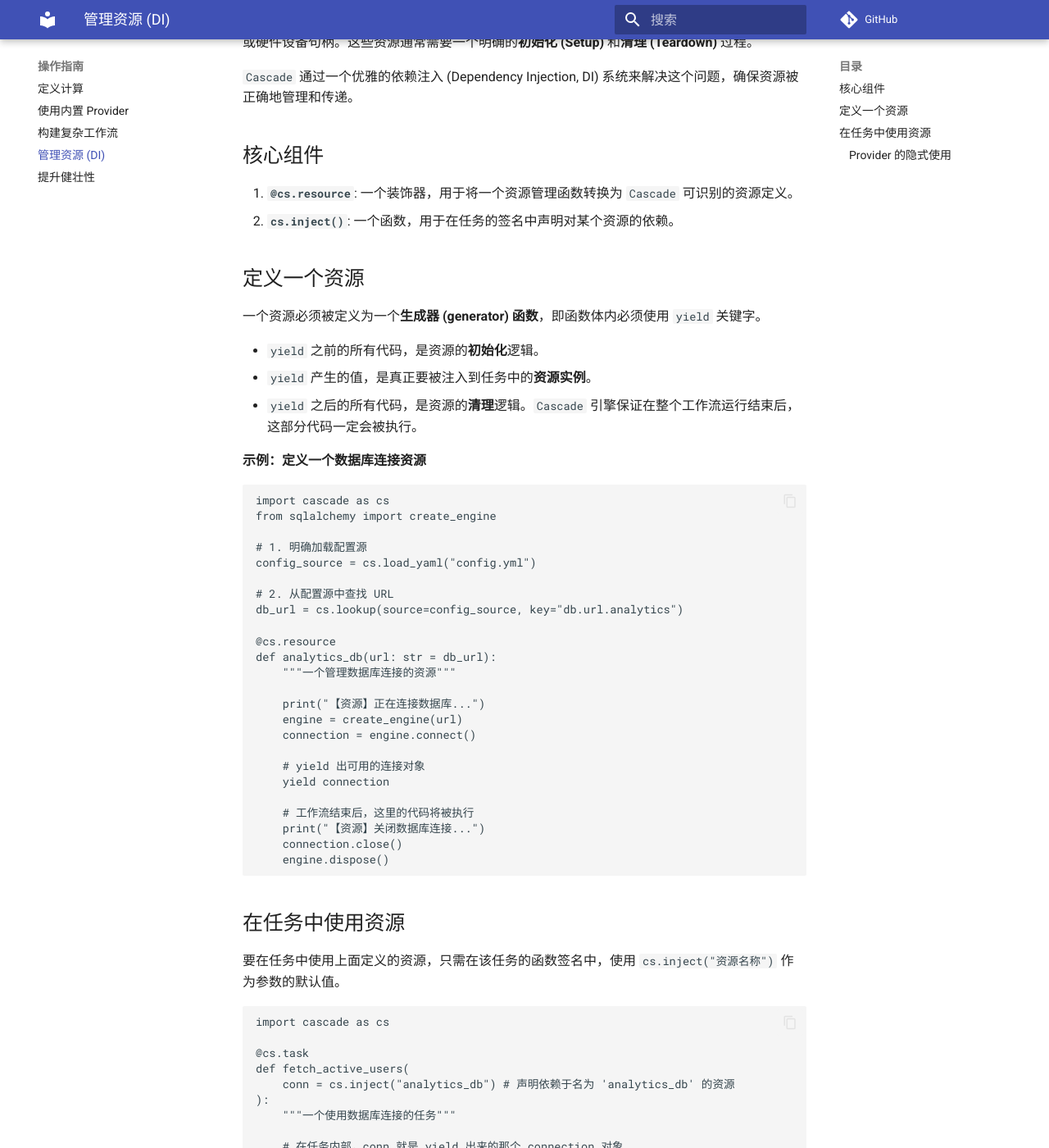
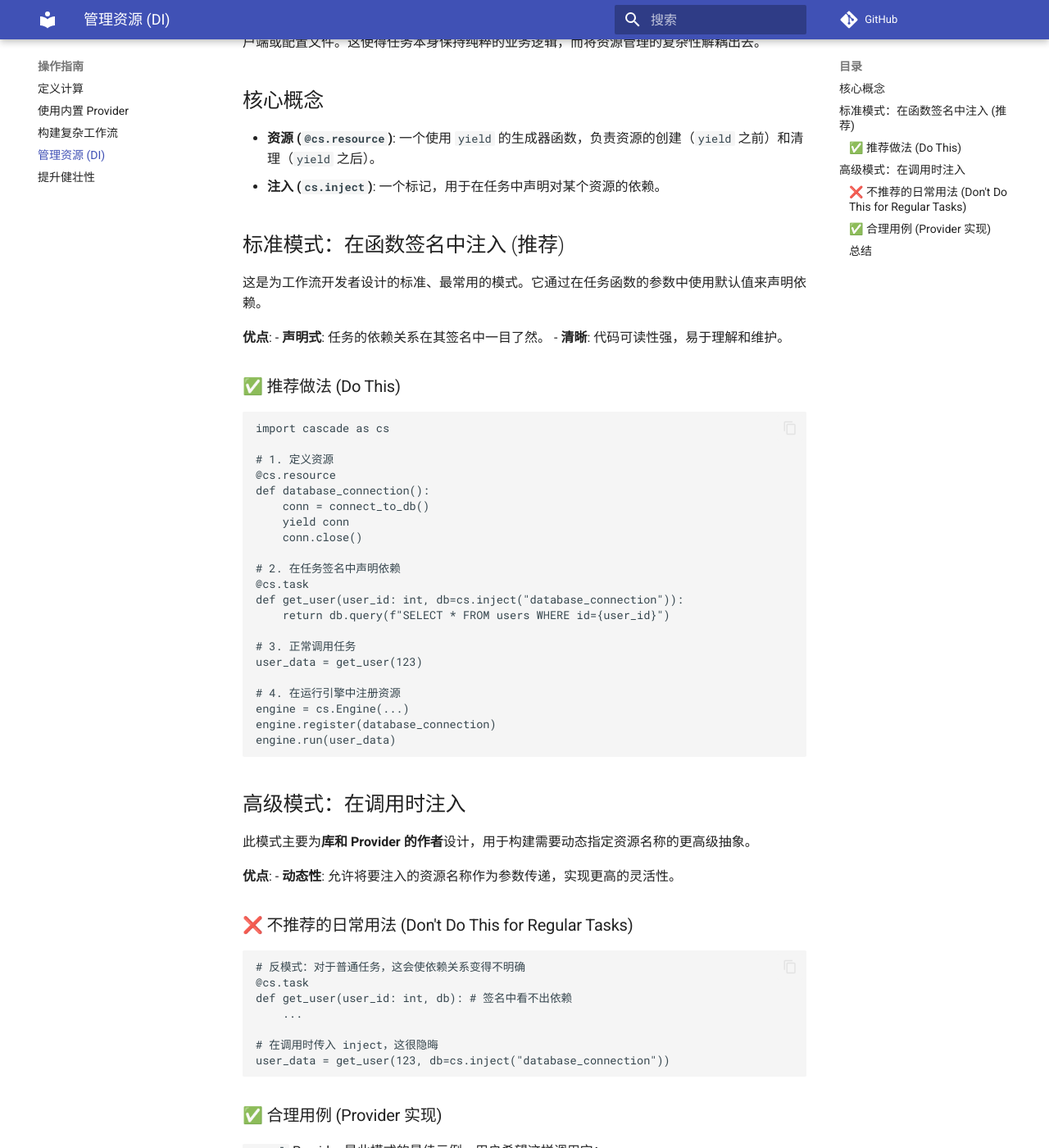
Before and after one commit to doucx/Cascade, an MkDocs documentation site: the page built from docs/how-to-guides/dependency-injection.md, in a window 1280 px wide and 1400 px high, scrolled down 214 px. Shown: the whole window at 82% size. Built offline with MkDocs 1.6.1 and Material for MkDocs 9.7.7, drawn with Linux system fonts in a browser that asks for light colours; comment, search, counter and statistics services are not loaded; some of the changed text lies outside the part shown.

Commit message:
feat(dx): implement Layer 1 of Developer Experience roadmap
This major update refines the core APIs and runtime behaviors to ensure
consistency, predictability, and better developer experience.

Key Improvements:
1.  **Enhanced `.map()` Policies**:
    - `MappedLazyResult` now supports `.with_retry()`, `.with_cache()`, and `.with_constraints()`.
    - Engine automatically propagates these policies from the map node to all dynamically generated sub-tasks.
2.  **Unified Provider API**:
    - Upgraded `ProviderRegistry` to support nested namespaces (e.g., `cs.read.text`).
    - Introduced atomic IO providers: `read.text`, `read.bytes`, `write.text`, `write.bytes`, and `fs.exists`.
    - Removed the legacy and inconsistent `cs.file()` API.
3.  **Refined Control Flow**:
    - Verified and documented 'Cascading Skip' logic where skipped upstreams lead to downstream skipping with clear reasons.
    - Improved `TaskSkipped` event with semantic reason IDs.
4.  **Observability & Documentation**:
    - Enhanced `cs.visualize()` to distinctively style data, condition, and constraint edges.
    - Added comprehensive documentation on Control vs Data Flow and Dependency Injection patterns.

This completes the Layer 1 foundation, setting the stage for more advanced
workflow features.

````diff
--- a/docs/how-to-guides/dependency-injection.md
+++ b/docs/how-to-guides/dependency-injection.md
@@ -1,84 +1,89 @@
-# 操作指南：管理资源 (DI)
+# 操作指南：依赖注入
 
-在真实世界的自动化工作流中，许多任务都依赖于外部资源，例如数据库连接、HTTP 会话客户端或硬件设备句柄。这些资源通常需要一个明确的**初始化 (Setup)** 和**清理 (Teardown)** 过程。
+Cascade 的依赖注入 (DI) 系统允许你的任务在运行时自动获取共享资源，如数据库连接、API 客户端或配置文件。这使得任务本身保持纯粹的业务逻辑，而将资源管理的复杂性解耦出去。
 
-`Cascade` 通过一个优雅的依赖注入 (Dependency Injection, DI) 系统来解决这个问题，确保资源被正确地管理和传递。
+## 核心概念
 
-## 核心组件
+-   **资源 (`@cs.resource`)**: 一个使用 `yield` 的生成器函数，负责资源的创建（`yield` 之前）和清理（`yield` 之后）。
+-   **注入 (`cs.inject`)**: 一个标记，用于在任务中声明对某个资源的依赖。
 
-1.  **`@cs.resource`**: 一个装饰器，用于将一个资源管理函数转换为 `Cascade` 可识别的资源定义。
-2.  **`cs.inject()`**: 一个函数，用于在任务的签名中声明对某个资源的依赖。
+## 标准模式：在函数签名中注入 (推荐)
 
-## 定义一个资源
+这是为工作流开发者设计的标准、最常用的模式。它通过在任务函数的参数中使用默认值来声明依赖。
 
-一个资源必须被定义为一个**生成器 (generator) 函数**，即函数体内必须使用 `yield` 关键字。
+**优点**:
+-   **声明式**: 任务的依赖关系在其签名中一目了然。
+-   **清晰**: 代码可读性强，易于理解和维护。
 
-*   `yield` 之前的所有代码，是资源的**初始化**逻辑。
-*   `yield` 产生的值，是真正要被注入到任务中的**资源实例**。
-*   `yield` 之后的所有代码，是资源的**清理**逻辑。`Cascade` 引擎保证在整个工作流运行结束后，这部分代码一定会被执行。
-
-**示例：定义一个数据库连接资源**
-
-```python
-import cascade as cs
-from sqlalchemy import create_engine
-
-# 1. 明确加载配置源
-config_source = cs.load_yaml("config.yml")
-
-# 2. 从配置源中查找 URL
-db_url = cs.lookup(source=config_source, key="db.url.analytics")
-
-@cs.resource
-def analytics_db(url: str = db_url):
-    """一个管理数据库连接的资源"""
-
-    print("【资源】正在连接数据库...")
-    engine = create_engine(url)
-    connection = engine.connect()
-
-    # yield 出可用的连接对象
-    yield connection
-
-    # 工作流结束后，这里的代码将被执行
-    print("【资源】关闭数据库连接...")
-    connection.close()
-    engine.dispose()
-```
-
-## 在任务中使用资源
-
-要在任务中使用上面定义的资源，只需在该任务的函数签名中，使用 `cs.inject("资源名称")` 作为参数的默认值。
+### ✅ 推荐做法 (Do This)
 
 ```python
 import cascade as cs
 
+# 1. 定义资源
+@cs.resource
+def database_connection():
+    conn = connect_to_db()
+    yield conn
+    conn.close()
+
+# 2. 在任务签名中声明依赖
 @cs.task
-def fetch_active_users(
-    conn = cs.inject("analytics_db") # 声明依赖于名为 'analytics_db' 的资源
-):
-    """一个使用数据库连接的任务"""
+def get_user(user_id: int, db=cs.inject("database_connection")):
+    return db.query(f"SELECT * FROM users WHERE id={user_id}")
 
-    # 在任务内部，conn 就是 yield 出来的那个 connection 对象
-    result = conn.execute("SELECT * FROM users WHERE status = 'active'")
-    return result.fetchall()
+# 3. 正常调用任务
+user_data = get_user(123)
 
-# 当你运行这个任务时，Cascade 引擎会自动：
-# 1. 发现 fetch_active_users 依赖于 analytics_db。
-# 2. 找到 analytics_db 资源，并执行其初始化逻辑。
-# 3. 将 yield 的值注入到 fetch_active_users 的 conn 参数中。
-# 4. 执行任务。
-# 5. 在整个工作流结束后，执行 analytics_db 的清理逻辑。
-final_result = fetch_active_users()
+# 4. 在运行引擎中注册资源
+engine = cs.Engine(...)
+engine.register(database_connection)
+engine.run(user_data)
 ```
 
-### Provider 的隐式使用
+## 高级模式：在调用时注入
 
-`Cascade` 的一些内置 Provider（如 `cs.sql`）也隐式地使用了这个资源系统。
+此模式主要为**库和 Provider 的作者**设计，用于构建需要动态指定资源名称的更高级抽象。
+
+**优点**:
+-   **动态性**: 允许将要注入的资源名称作为参数传递，实现更高的灵活性。
+
+### ❌ 不推荐的日常用法 (Don't Do This for Regular Tasks)
 
 ```python
-# 这行代码等效于在内部执行了 cs.inject("analytics_db")
-users = cs.sql("SELECT ...", db="analytics_db")
+# 反模式：对于普通任务，这会使依赖关系变得不明确
+@cs.task
+def get_user(user_id: int, db): # 签名中看不出依赖
+    ...
+
+# 在调用时传入 inject，这很隐晦
+user_data = get_user(123, db=cs.inject("database_connection"))
 ```
 
-通过这种方式，`Cascade` 将业务逻辑（`fetch_active_users`）与资源管理的复杂性完全解耦，使你的代码更清晰、更易于测试。
+### ✅ 合理用例 (Provider 实现)
+
+`cs.sql` Provider 是此模式的最佳示例。用户希望这样调用它：
+
+`users = cs.sql("SELECT ...", db="analytics_db")`
+
+为了实现这一点，`cs.sql` 内部的实现就需要使用“调用时注入”：
+
+```python
+# cascade/providers/sql.py (简化版)
+
+def _sql_factory(query: str, db: str):
+    """这是用户调用的 cs.sql()"""
+    # 这里，'db' 的值 (如 "analytics_db") 是动态的。
+    # 我们必须在调用时创建一个 Inject 对象。
+    return _sql_task(query=query, conn=cs.inject(db))
+
+@cs.task
+def _sql_task(query: str, conn: Any):
+    """这是实际执行的内部任务"""
+    return conn.execute(query)
+```
+
+### 总结
+
+-   **作为工作流开发者**，请**始终**使用**函数签名注入**模式。
+-   **作为 Provider 或库开发者**，当你需要构建一个能处理动态资源目标的抽象时，**调用时注入**是一个强大而必要的工具。
--- a/pyproject.toml
+++ b/pyproject.toml
@@ -55,9 +55,13 @@
 template = "cascade.providers.template:TemplateProvider"
 http = "cascade.providers.http:HttpProvider"
 sql = "cascade.providers.sql:SqlProvider"
-file = "cascade.providers.file:FileProvider"
 load_yaml = "cascade.providers.config:YamlLoaderProvider"
 lookup = "cascade.providers.config:LookupProvider"
+"read.text" = "cascade.providers.io:ReadTextProvider"
+"read.bytes" = "cascade.providers.io:ReadBytesProvider"
+"write.text" = "cascade.providers.io:WriteTextProvider"
+"write.bytes" = "cascade.providers.io:WriteBytesProvider"
+"fs.exists" = "cascade.providers.io:FsExistsProvider"
 
 [tool.hatch.build.targets.wheel]
 packages = ["src/cascade"]
````
Also changed, not shown: docs/concepts/control_vs_data_flow.md (added, +82 -0 lines), docs/concepts/philosophy.md (+1 -1 lines), docs/how-to-guides/using-providers.md (+1 -1 lines), 12 other files.
